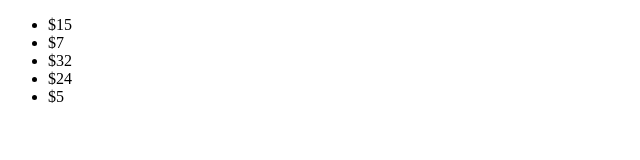
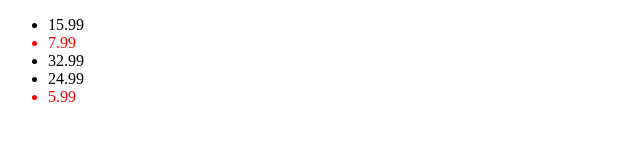
Before and after one commit to trevordmiller/array-from-example, a website: page src/index.html in a window 1280 px wide. Shown: the whole page, without its empty margins (0-640 px from the left). Drawn offline with Linux system fonts and the light colour scheme.

Commit message:
Example of highlighting products under 10 dollars

```diff
--- a/src/index.html
+++ b/src/index.html
@@ -6,11 +6,11 @@
   </head>
   <body>
     <ul>
-      <li class="product">$15</li>
-      <li class="product">$7</li>
-      <li class="product">$32</li>
-      <li class="product">$24</li>
-      <li class="product">$5</li>
+      <li class="product">15.99</li>
+      <li class="product">7.99</li>
+      <li class="product">32.99</li>
+      <li class="product">24.99</li>
+      <li class="product">5.99</li>
     </ul>
   </body>
   <script src="./index.js"></script>
--- a/src/index.js
+++ b/src/index.js
@@ -1 +1,6 @@
-console.log('working');
+const products =
+  Array.from(document.querySelectorAll('.product'));
+
+products
+  .filter(product => parseFloat(product.innerHTML) < 10)
+  .forEach(product => product.style.color = 'red');
```
Also changed, not shown: dist/index.html, dist/index.js, 1 other file.
